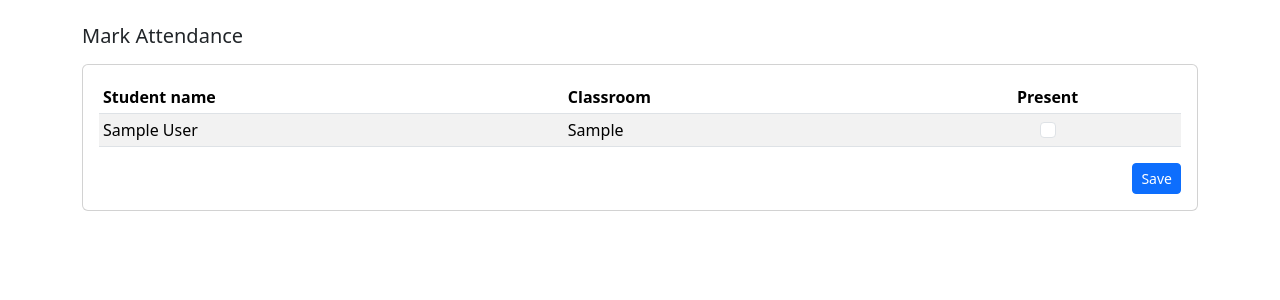
After one commit to forgiveness-77/django_classpractice, a Django app: page /attendance/mark_attendance/ in a window 1280 px wide. The commit adds this page. Shown: the top 300 px of the page. Run offline with Django 5.2, Linux system fonts and the light colour scheme; tables that the repository leaves empty hold one stand-in row (values such as "Sample post").

Commit message:
Added attendance details

```diff
--- /dev/null
+++ b/attendance/templates/attendance/mark_attendance.html
@@ -0,0 +1,46 @@
+<!-- ...existing code... -->
+<!DOCTYPE html>
+<html lang="en">
+<head>
+  <meta charset="UTF-8">
+  <meta name="viewport" content="width=device-width, initial-scale=1">
+  <title>Mark Attendance</title>
+  <link href="https://cdn.jsdelivr.net/npm/bootstrap@5.3.2/dist/css/bootstrap.min.css" rel="stylesheet">
+</head>
+<body>
+  <div class="container py-4">
+    <h2 class="h5 mb-3">Mark Attendance</h2>
+
+    <form method="POST" class="card card-body p-3">
+      {% csrf_token %}
+      <table class="table table-sm table-striped">
+
+        <thead>
+          <tr>
+            <th>Student name</th>
+            <th>Classroom</th>
+            <th class="text-center">Present</th>
+          </tr>
+        </thead>
+
+        <tbody>
+          {% for student in students %}
+          <tr>
+            <td>{{ student.name }}</td>
+            <td>{{ student.classroom }}</td>
+            <td class="text-center">
+              <input class="form-check-input" type="checkbox" name="student_{{ student.id }}" id="student_{{ student.id }}">
+            </td>
+          </tr>
+          {% endfor %}
+        </tbody>
+
+      </table>
+
+      <div class="d-flex justify-content-end">
+        <button type="submit" class="btn btn-primary btn-sm">Save</button>
+      </div>
+    </form>
+  </div>
+</body>
+</html>
--- a/attendance/urls.py
+++ b/attendance/urls.py
@@ -3,5 +3,6 @@ from . import views
 
 urlpatterns = [
     path('attendance_list', views.attendance_list, name='attendance_list'),
-    path('add_student/', views.add_student, name='add_student')
+    path('add_student/', views.add_student, name='add_student'),
+    path('mark_attendance/', views.mark_attendance, name='mark_attendance')
 ]
--- a/attendance/views.py
+++ b/attendance/views.py
@@ -1,6 +1,7 @@
 from django.shortcuts import redirect, render
 from attendance.forms import StudentForm
-from attendance.models import Attendance
+from attendance.models import Attendance,Student
+from django.utils import timezone
 
 # Create your views here.
 def attendance_list(request):
@@ -14,7 +15,22 @@ def add_student(request):
         form = StudentForm(request.POST)
         if form.is_valid():
             form.save()
-            return redirect('/attendance/add_student')
+            form = StudentForm()
+            return render(request, 'attendance/add_student.html', {'form': form, 'message':'User saved successfully!'})
     else:
         form = StudentForm()
     return render(request, 'attendance/add_student.html', {'form': form})
+
+def mark_attendance(request):
+    students = Student.objects.all()
+    date= timezone.now().date()
+    if request.method == 'POST':
+        for student in students:
+            is_present = f'student_{student.id}' in request.POST
+            Attendance.objects.update_or_create(
+                student=student,
+                date=date,
+                default={'present': is_present}
+            )
+            return redirect('attendance_list')
+    return render(request, 'attendance/mark_attendance.html', {'students':students})
```
Also changed, not shown: attendance/templates/attendance/add_student.html (+21 -11 lines).
